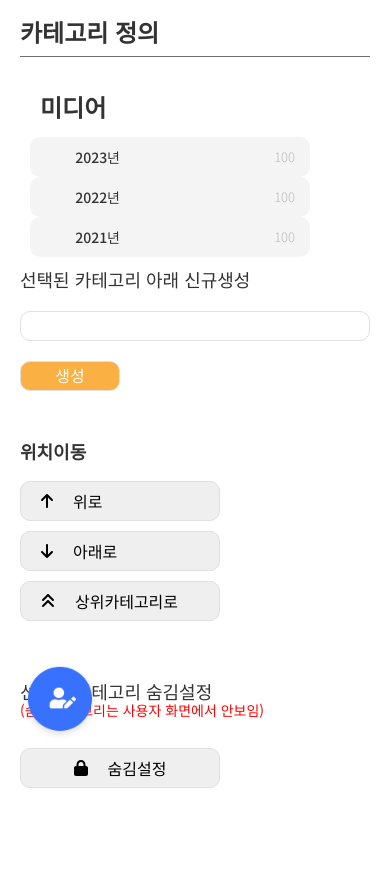
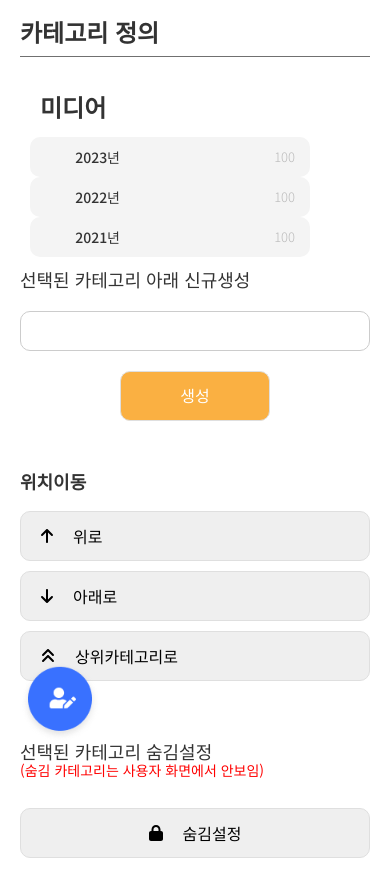
Before and after one commit to sanghyuk95/hans_media, a plain HTML site: page page4.html in a window 390 px wide. Shown: the part 82-978 px from the top of the page. Before the commit the page ends 900 px from the top, so only its background shows below. Drawn offline with Linux system fonts and the light colour scheme.

Commit message:
4번페이지수정

```diff
--- a/css/common.css
+++ b/css/common.css
@@ -28,7 +28,7 @@ button {
   display: flex;
   align-items: center;
   justify-content: start;
-  border-bottom: 1px solid #eee;
+  border-bottom: 1px solid #ccc;
   background-color: #fff;
   z-index: 999;
 }
@@ -111,8 +111,8 @@ button {
   position: fixed;
   top: 80px;
   left: 0;
-  border-top: 1px solid #f0f0f0;
-  border-right: 1px solid #f0f0f0;
+  border-top: 1px solid #ccc;
+  border-right: 1px solid #ccc;
   z-index: 999;
 }
 .sidebar-btn {
--- a/css/style.css
+++ b/css/style.css
@@ -248,17 +248,19 @@
 .category-make > form {
   display: flex;
   gap: 20px;
+  align-items: center;
 }
 .category-make input {
-  height: 30px;
-  border: 1px solid #dfdfdf;
+  width: 250px;
+  height: 40px;
+  border: 1px solid #ccc;
   outline: 0;
   border-radius: 10px;
   padding-left: 10px;
 }
 .category-make button {
-  width: 100px;
-  height: 30px;
+  width: 150px;
+  height: 50px;
   display: flex;
   align-items: center;
   justify-content: center;
@@ -285,8 +287,8 @@
   flex-direction: column;
 }
 .category-move-btns > button {
-  width: 200px;
-  height: 40px;
+  width: 300px;
+  height: 50px;
   margin-bottom: 10px;
   padding-left: 20px;
   display: flex;
@@ -312,8 +314,8 @@
   margin-bottom: 30px;
 }
 .category-hide > button {
-  width: 200px;
-  height: 40px;
+  width: 300px;
+  height: 50px;
   margin-bottom: 10px;
   display: flex;
   align-items: center;
@@ -543,6 +545,9 @@
   .main-video {
     grid-template-columns: repeat(auto-fit, minmax(250px, 1fr));
   }
+  .category-make > form {
+    flex-direction: column;
+  }
 }
 @media (max-width: 800px) {
   .main-btns {
@@ -603,9 +608,6 @@
   .category-wrap {
     gap: 10px;
   }
-  .category-make > form {
-    flex-direction: column;
-  }
 }
 @media (max-width: 480px) {
   .popup {
@@ -658,4 +660,16 @@
   .category-wrap {
     flex-direction: column;
   }
+  .category-move-btns > button {
+    width: 100%;
+  }
+  .category-make input {
+    width: 100%;
+  }
+  .category-hide {
+    margin-bottom: 100px;
+  }
+  .category-hide > button {
+    width: 100%;
+  }
 }
```
